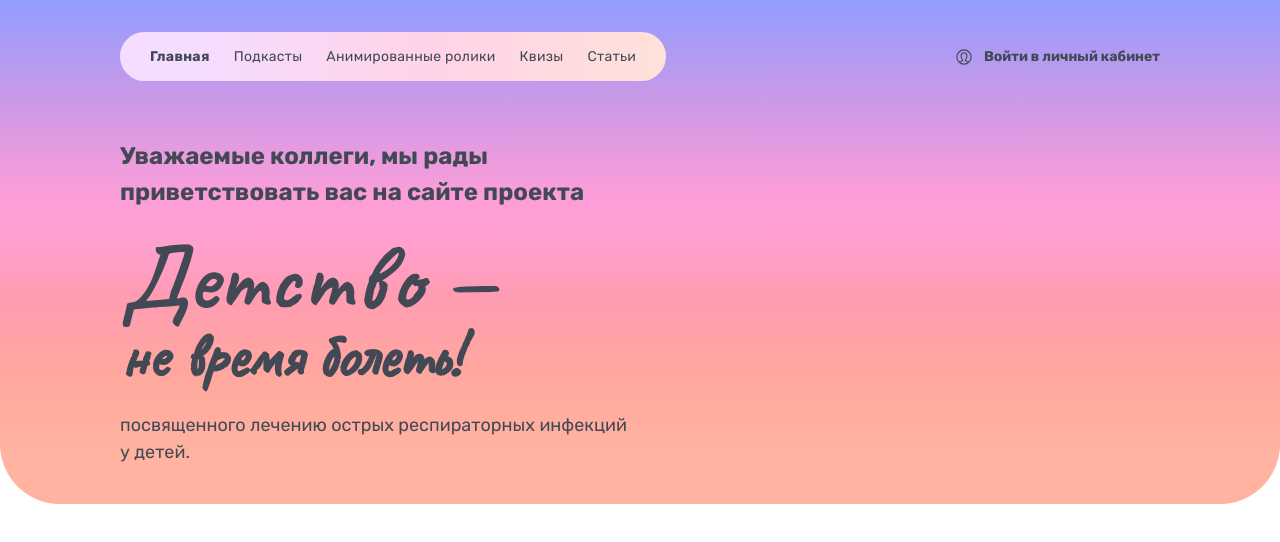
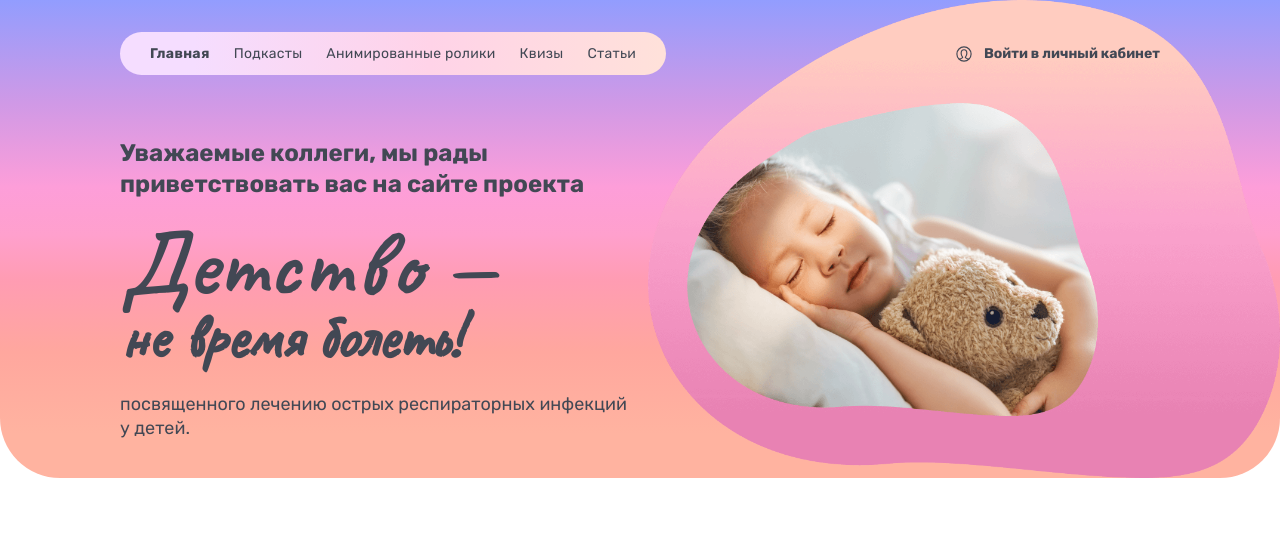
Before and after one commit to vadimvalid/viburkol, a website: page index.html in a window 1280 px wide. Drawn offline with Linux system fonts and the light colour scheme.

Commit message:
Complete hero section

```diff
--- a/scss/layouts/_header.scss
+++ b/scss/layouts/_header.scss
@@ -21,7 +21,7 @@
       display: flex;
       align-items: center;
       gap: variables.$xl;
-      padding: mixins.torem(14) mixins.torem(30);
+      padding: mixins.torem(11) mixins.torem(30);
       border-radius: 32px;
       background: variables.$gradient_2;
 
--- a/scss/layouts/_hero.scss
+++ b/scss/layouts/_hero.scss
@@ -2,6 +2,7 @@
 @use "./settings/_mixins" as mixins;
 
 .hero {
+  position: relative;
   padding: mixins.torem(138) 0 mixins.torem(38);
   border-radius: 0px 0px 60px 60px;
   background: linear-gradient(
@@ -15,6 +16,7 @@
     #909dff 100.75%,
     #8799ff 102.78%
   );
+  overflow: hidden;
 
   &__wrapper {
     display: flex;
@@ -28,7 +30,7 @@
     flex-direction: column;
     font-family: "Caveat-Bold", cursive;
     font-size: mixins.torem(90);
-    line-height: 1;
+    line-height: 0.9;
 
     span {
       font-family: "Caveat-Regular", cursive;
@@ -40,10 +42,25 @@
   &__subtitle {
     font-size: variables.$xl;
     font-weight: variables.$bold;
+    line-height: 1.3;
   }
 
   &__posttitle {
     font-size: variables.$lg;
     font-weight: variables.$regular;
+    line-height: 1.3;
+  }
+
+  &:after {
+    content: "";
+    position: absolute;
+    top: 0;
+    right: 0;
+    width: 50%;
+    height: 100%;
+    background-image: url("../img/hero-bg.png");
+    background-repeat: no-repeat;
+    background-size: contain;
+    background-position: 100% 100%;
   }
 }
```
Also changed, not shown: css/style.css, img/hero-bg-2.png (added), img/hero-bg.png (added).
